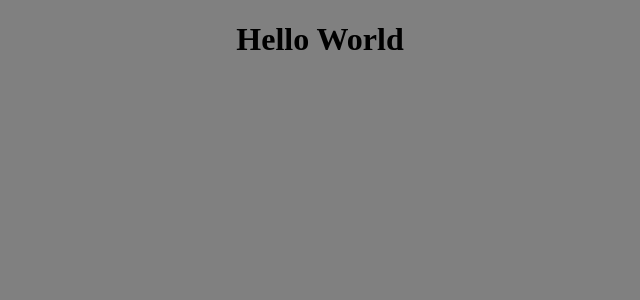
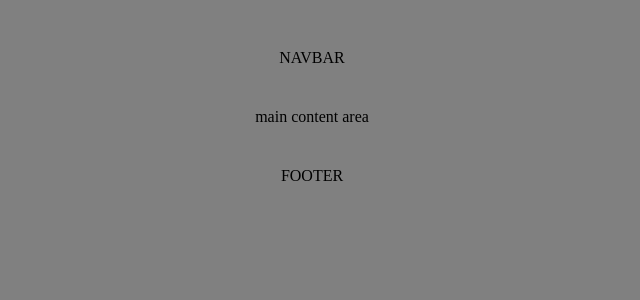
Before and after one commit to mallickafridi-work/portfolio, a React (Vite) app: page / in a window 1280 px wide. Shown: the top 300 px of the page, without its empty margins (328-968 px from the left). Built offline with nearby package versions, Linux system fonts and the light colour scheme.

Commit message:
Added Initial Layout (Header, Main Content Area and Footer)

```diff
--- a/src/App.jsx
+++ b/src/App.jsx
@@ -4,8 +4,17 @@ function App() {
 
   return (
     <>
-      <div className='main container'>
-        <h1 className='title'>Hello World</h1>
+      <div className='main'>
+        <header className='header'>
+          <nav className='navbar'>
+            NAVBAR
+          </nav>
+        </header>
+        <div className="navbar"></div>
+        <div className="content-area">
+          main content area
+        </div>
+        <footer className='footer'>FOOTER</footer>
       </div>
     </>
   )
--- a/src/index.css
+++ b/src/index.css
@@ -2,11 +2,24 @@ body {
     background-color: grey;
 }
 
-.main {
-    width: 100lvw;
+div.main {
+    text-align: center;
+    display: grid;
+    grid-template-rows: 100px auto 100px
 }
 
-.title {
-    margin-inline: auto;
+.header {
+    grid-area: 1 / 1 / 2 / 2;
     width: fit-content;
+    margin: auto;
 }
+
+.content-area {
+    grid-area: 2 / 1 / 3 / 2;
+}
+
+.footer {
+    grid-area: 3 / 1 / 4 / 2;
+    width: fit-content;
+    margin: auto;
+}
```
